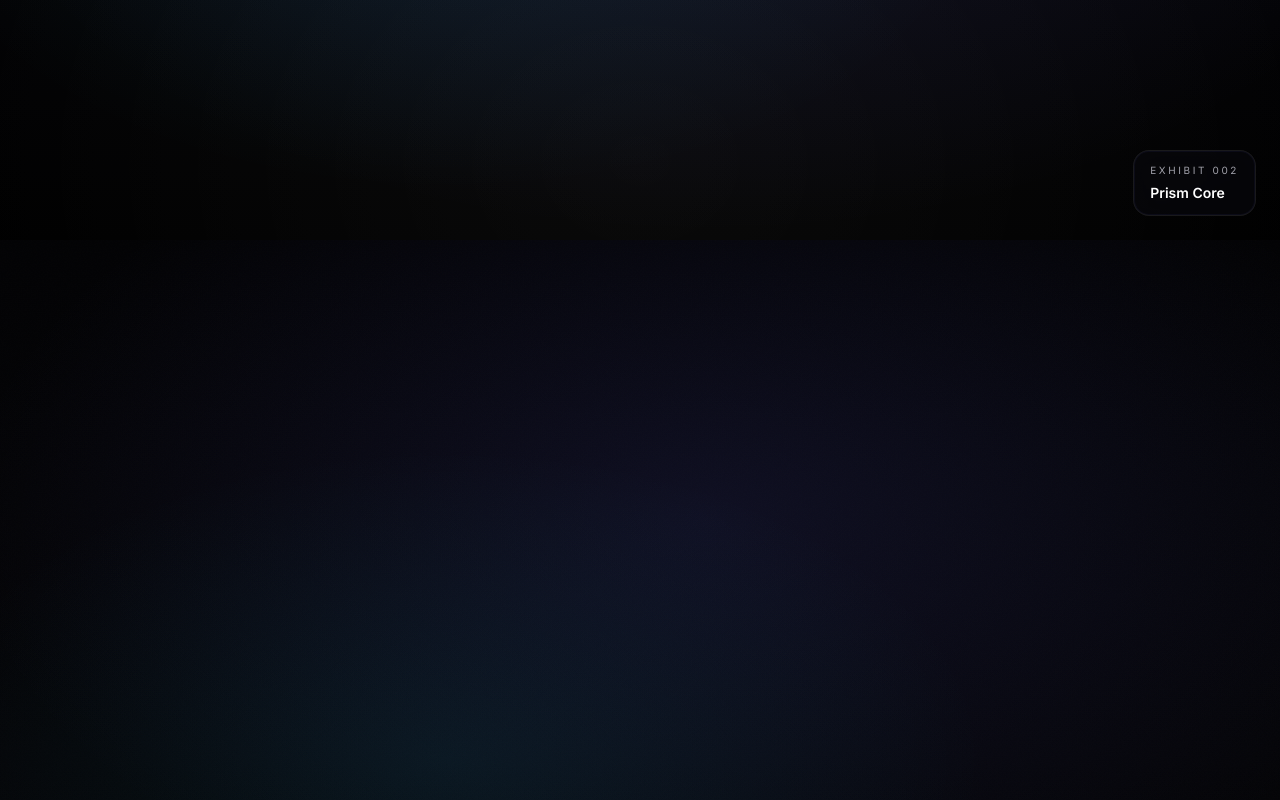
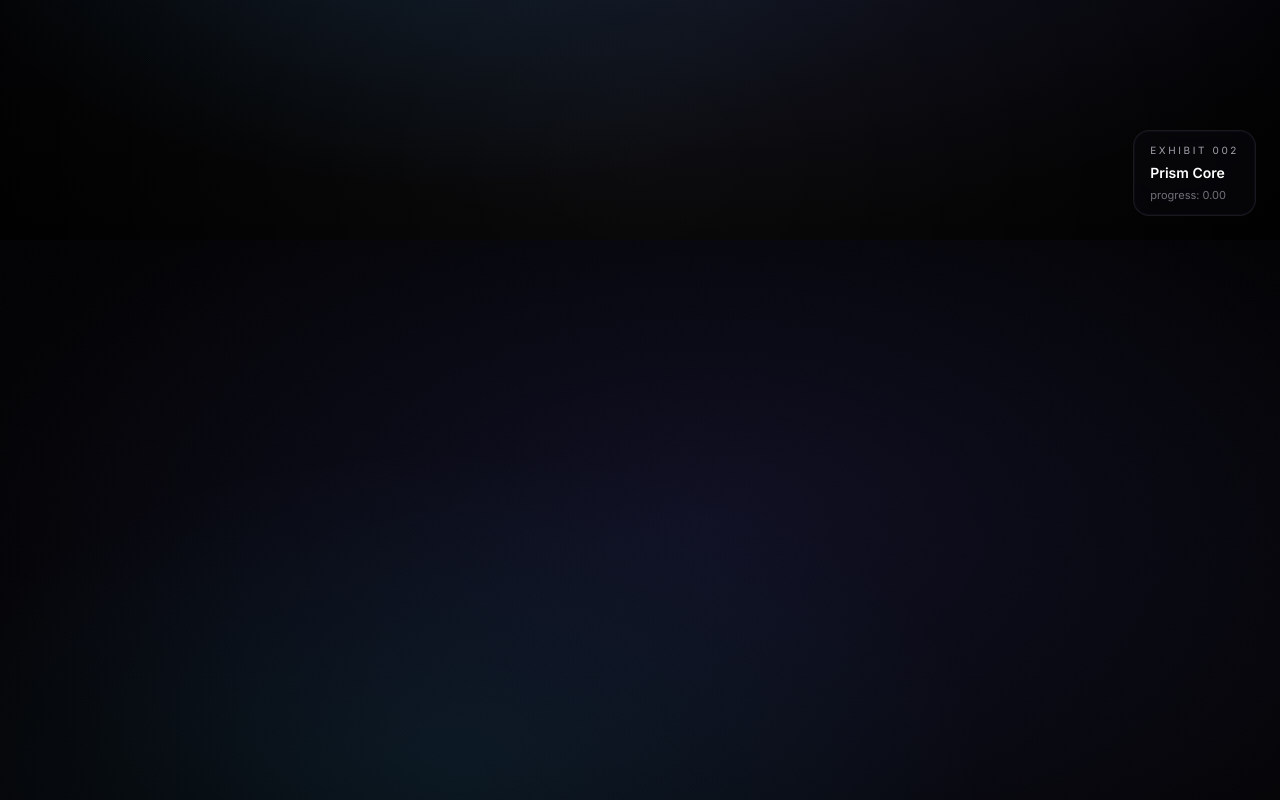
Before and after one commit to ponderrr/portfolio, a React (Vite) app: page / in a window 1280 px wide. Shown: the part 2960-3760 px from the top of the page. Built offline with nearby package versions, Linux system fonts and the light colour scheme.

Commit message:
Restore Prism Core baseline visibility

```diff
--- a/src/components/exhibits/prism-core/PrismCoreCanvas.tsx
+++ b/src/components/exhibits/prism-core/PrismCoreCanvas.tsx
@@ -1,5 +1,4 @@
 import { Canvas, useThree } from "@react-three/fiber";
-import { Environment, Lightformer } from "@react-three/drei";
 import * as THREE from "three";
 import { useEffect } from "react";
 import type { MutableRefObject } from "react";
@@ -52,24 +51,22 @@ export function PrismCoreCanvas({ progressRef, quality, interactive, reducedMoti
       <RendererConfig />
       <color attach="background" args={["#050508"]} />
 
-      {/* Minimal key + rim + ambient lighting - conservative intensities */}
-      <ambientLight intensity={0.06} color="#ffffff" />
+      {/* Controlled 3-light studio: dim ambient + soft key + cool rim */}
+      <ambientLight intensity={0.05} color="#ffffff" />
 
-      {/* Key light - slightly warm, positioned high front */}
-      <directionalLight position={[3, 4, 5]} intensity={0.14} color="#f8f8ff" />
+      {/* Key (soft) */}
+      <spotLight
+        position={[4.5, 4.8, 6.5]}
+        intensity={0.55}
+        angle={0.55}
+        penumbra={0.85}
+        decay={2}
+        distance={40}
+        color="#fff6ee"
+      />
 
-      {/* Rim light - cool indigo for facet readability */}
-      <directionalLight position={[0, 1.5, -5]} intensity={0.1} color="#6366F1" />
-
-      {/* Single controlled environment highlight */}
-      <Environment resolution={64}>
-        <Lightformer
-          intensity={0.12}
-          position={[0, 2, 4]}
-          scale={[5, 1.5, 1]}
-          color="#ffffff"
-        />
-      </Environment>
+      {/* Rim (cool indigo) for silhouette */}
+      <directionalLight position={[-2.0, 1.6, -6.5]} intensity={0.18} color="#4f46e5" />
 
       <PrismRig
         progressRef={progressRef}
--- a/src/components/exhibits/prism-core/PrismCoreSection.tsx
+++ b/src/components/exhibits/prism-core/PrismCoreSection.tsx
@@ -4,8 +4,26 @@ import PrismCoreCanvas from "./PrismCoreCanvas";
 import { usePrefersReducedMotion } from "@/hooks/usePrefersReducedMotion";
 import { useVisualQuality, useIsFinePointer } from "@/hooks/useVisualQuality";
 
+let didEnsureScrollContainerPosition = false;
+function ensureScrollContainerPositioned() {
+  if (didEnsureScrollContainerPosition) return;
+  if (typeof document === "undefined") return;
+  const root = document.documentElement;
+  if (!root) return;
+  try {
+    // Framer Motion warns if using a target with container position:static (documentElement by default).
+    // Setting it to relative is layout-neutral and avoids the warning deterministically.
+    if (getComputedStyle(root).position === "static") {
+      root.style.position = "relative";
+    }
+  } catch {
+    // ignore
+  }
+  didEnsureScrollContainerPosition = true;
+}
+
 export function PrismCoreSection() {
-  const sectionRef = useRef<HTMLElement>(null);
+  const sectionRef = useRef<HTMLDivElement>(null);
   const stickyRef = useRef<HTMLDivElement | null>(null);
 
   const reducedMotion = usePrefersReducedMotion();
@@ -15,18 +33,33 @@ export function PrismCoreSection() {
   // Scroll progress drives the whole scene
   const progressRef = useRef(0);
 
+  ensureScrollContainerPositioned();
+
   const { scrollYProgress } = useScroll({
     target: sectionRef,
     offset: ["start start", "end start"],
   });
 
+  const [debugProgress, setDebugProgress] = useState<number>(0);
+
+  // Seed progress immediately on mount so progress=0 still renders deterministically.
+  useEffect(() => {
+    const v = scrollYProgress.get();
+    if (!Number.isFinite(v)) return;
+    progressRef.current = Math.max(0, Math.min(1, v));
+    if (import.meta.env.DEV) setDebugProgress(progressRef.current);
+  }, [scrollYProgress]);
+
   useMotionValueEvent(scrollYProgress, "change", (v) => {
+    if (!Number.isFinite(v)) return;
     // Reduced motion: keep a stable “final pose”, no scroll-scrub animation feel.
     if (reducedMotion) {
       progressRef.current = 1;
+      if (import.meta.env.DEV) setDebugProgress(progressRef.current);
       return;
     }
     progressRef.current = Math.max(0, Math.min(1, v));
+    if (import.meta.env.DEV) setDebugProgress(progressRef.current);
   });
 
   const inView = useInView(sectionRef, { margin: "-30% 0px -30% 0px" });
@@ -59,10 +92,10 @@ export function PrismCoreSection() {
   return (
     <section
       id="prism-core"
-      ref={sectionRef}
-      className="relative w-full min-h-[300svh] overflow-hidden bg-black"
+      className="w-full overflow-hidden bg-black"
       aria-label="EXHIBIT 002 — Prism Core"
     >
+      <div ref={sectionRef} className="relative w-full min-h-[300svh]">
         <div className="absolute inset-0 ap-prism-bg" />
         <div className="absolute inset-0 ap-noise pointer-events-none" />
         <div className="absolute inset-0 ap-scanlines pointer-events-none" />
@@ -101,6 +134,9 @@ export function PrismCoreSection() {
             <div className="mt-1 text-sm font-semibold text-white">
               Prism Core
             </div>
+            {import.meta.env.DEV && (
+              <div className="mt-1 text-[11px] text-zinc-500">progress: {debugProgress.toFixed(2)}</div>
+            )}
             {dockOpen && (
               <div className="mt-2 text-xs leading-relaxed text-zinc-300">
                 Scroll to ignite → align → lock (dispersion) → sustain.
@@ -111,6 +147,7 @@ export function PrismCoreSection() {
             )}
           </motion.button>
         </div>
+      </div>
     </section>
   );
 }
```
Lines whose indentation alone changed are shown as unchanged.
